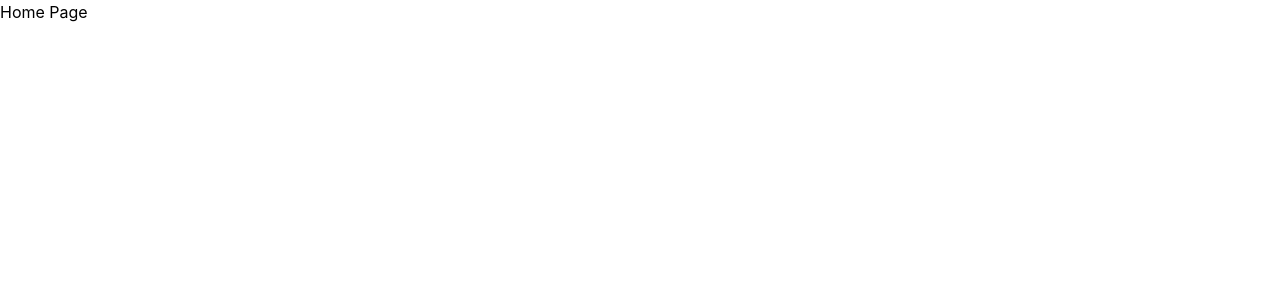
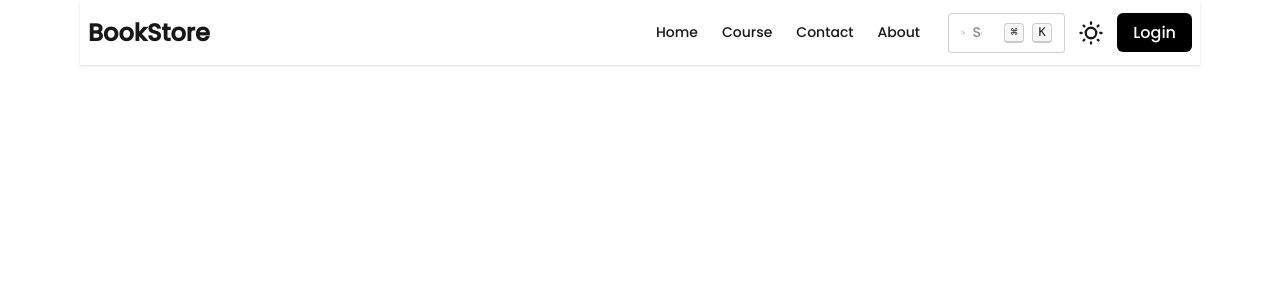
Before and after one commit to PrabinPoudel55/bookstore, a React app in the folder frontend/: page / in a window 1280 px wide. Shown: the top 300 px of the page. Built offline with nearby package versions, Linux system fonts and the light colour scheme; the HTML template or start-up script is replaced by a standard one.

Commit message:
created navbar

```diff
--- a/frontend/package.json
+++ b/frontend/package.json
@@ -21,10 +21,13 @@
     "@types/react": "^19.2.14",
     "@types/react-dom": "^19.2.3",
     "@vitejs/plugin-react": "^6.0.1",
+    "autoprefixer": "^10.5.0",
+    "daisyui": "^5.5.19",
     "eslint": "^10.3.0",
     "eslint-plugin-react-hooks": "^7.1.1",
     "eslint-plugin-react-refresh": "^0.5.2",
     "globals": "^17.6.0",
+    "postcss": "^8.5.14",
     "tailwindcss": "^4.3.0",
     "vite": "^8.0.12"
   }
--- a/frontend/src/App.jsx
+++ b/frontend/src/App.jsx
@@ -1,22 +1,11 @@
-import { BrowserRouter, Routes, Route } from "react-router-dom";
-
-function Home() {
-  return <h1>Home Page</h1>;
-}
-
-function About() {
-  return <h1>About Page</h1>;
-}
+import React from 'react';
+import Navbar from './components/Navbar';
 
 function App() {
-  return (
-    <BrowserRouter>
-      <Routes>
-        <Route path="/" element={<Home />} />
-        <Route path="/about" element={<About />} />
-      </Routes>
-    </BrowserRouter>
-  );
+  return (<>
+  <Navbar/>
+
+  </>)
 }
 
 export default App;
--- /dev/null
+++ b/frontend/src/components/Navbar.jsx
@@ -0,0 +1,87 @@
+import React from 'react'
+
+function Navbar() {
+  const navItems = (<>
+  <li><a>Home</a></li>
+      <li><a>Course</a></li>
+      <li><a>Contact</a></li>
+      <li><a>About</a></li>
+  </>)
+  return (
+    <><div className="max-w-screen-2xl container mx-auto px-20 px-4">
+        <div className="navbar bg-base-100 shadow-sm">
+  <div className="navbar-start">
+    <div className="dropdown">
+      <div tabIndex={0} role="button" className="btn btn-ghost lg:hidden">
+        <svg xmlns="http://www.w3.org/2000/svg" className="h-5 w-5" fill="none" viewBox="0 0 24 24" stroke="currentColor"> <path strokeLinecap="round" strokeLinejoin="round" strokeWidth="2" d="M4 6h16M4 12h8m-8 6h16" /> </svg>
+      </div>
+      <ul
+        tabIndex="-1"
+        className="menu menu-sm dropdown-content bg-base-100 rounded-box z-1 mt-3 w-52 p-2 shadow">
+        {navItems}
+      </ul>
+    </div>
+    <a className=" text-2xl font-bold cursor-pointer">BookStore</a>
+  </div>
+  <div className="navbar-end space-x-3">
+
+
+  <div className="navbar-center hidden lg:flex">
+    <ul className="menu menu-horizontal px-1">
+
+      {navItems}
+
+    </ul>
+  </div>
+  <div className="hidden md:block">
+    <label className="input">
+  <svg className="h-[1em] opacity-50" xmlns="http://www.w3.org/2000/svg" viewBox="0 0 24 24">
+    <g
+      strokeLinejoin="round"
+      strokeLinecap="round"
+      strokeWidth="2.5"
+      fill="none"
+      stroke="currentColor"
+    >
+      <circle cx="10" cy="10" r="10"></circle>
+      <path d="m21 21-4.3-4.3"></path>
+    </g>
+  </svg>
+  <input type="search" className="grow outline-none" placeholder="Search" />
+  <kbd className="kbd kbd-sm">⌘</kbd>
+  <kbd className="kbd kbd-sm">K</kbd>
+</label>
+  </div>
+  <label className="swap swap-rotate">
+  {/* this hidden checkbox controls the state */}
+  <input type="checkbox" className="theme-controller" value="synthwave" />
+
+  {/* sun icon */}
+  <svg
+    className="swap-off h-7 w-7 fill-current"
+    xmlns="http://www.w3.org/2000/sqvg"
+    viewBox="0 0 24 24">
+    <path
+      d="M5.64,17l-.71.71a1,1,0,0,0,0,1.41,1,1,0,0,0,1.41,0l.71-.71A1,1,0,0,0,5.64,17ZM5,12a1,1,0,0,0-1-1H3a1,1,0,0,0,0,2H4A1,1,0,0,0,5,12Zm7-7a1,1,0,0,0,1-1V3a1,1,0,0,0-2,0V4A1,1,0,0,0,12,5ZM5.64,7.05a1,1,0,0,0,.7.29,1,1,0,0,0,.71-.29,1,1,0,0,0,0-1.41l-.71-.71A1,1,0,0,0,4.93,6.34Zm12,.29a1,1,0,0,0,.7-.29l.71-.71a1,1,0,1,0-1.41-1.41L17,5.64a1,1,0,0,0,0,1.41A1,1,0,0,0,17.66,7.34ZM21,11H20a1,1,0,0,0,0,2h1a1,1,0,0,0,0-2Zm-9,8a1,1,0,0,0-1,1v1a1,1,0,0,0,2,0V20A1,1,0,0,0,12,19ZM18.36,17A1,1,0,0,0,17,18.36l.71.71a1,1,0,0,0,1.41,0,1,1,0,0,0,0-1.41ZM12,6.5A5.5,5.5,0,1,0,17.5,12,5.51,5.51,0,0,0,12,6.5Zm0,9A3.5,3.5,0,1,1,15.5,12,3.5,3.5,0,0,1,12,15.5Z" />
+  </svg>
+
+  {/* moon icon */}
+  <svg
+    className="swap-on h-7 w-7 fill-current"
+    xmlns="http://www.w3.org/2000/svg"
+    viewBox="0 0 24 24">
+    <path
+      d="M21.64,13a1,1,0,0,0-1.05-.14,8.05,8.05,0,0,1-3.37.73A8.15,8.15,0,0,1,9.08,5.49a8.59,8.59,0,0,1,.25-2A1,1,0,0,0,8,2.36,10.14,10.14,0,1,0,22,14.05,1,1,0,0,0,21.64,13Zm-9.5,6.69A8.14,8.14,0,0,1,7.08,5.22v.27A10.15,10.15,0,0,0,17.22,15.63a9.79,9.79,0,0,0,2.1-.22A8.11,8.11,0,0,1,12.14,19.73Z" />
+  </svg>
+</label>
+  <div className="">
+    <a className="bg-black text-white px-4 py-2 rounded-md hover:bg-slate-800 duration-300 cursor-pointer">Login</a>
+  </div>
+</div>
+</div>
+    </div>
+    </>
+  )
+}
+
+export default Navbar
--- a/frontend/src/index.css
+++ b/frontend/src/index.css
@@ -1 +1,8 @@
+@import url('https://fonts.googleapis.com/css2?family=Fredoka:wght@300..700&family=Poppins:wght@500&display=swap');
+
 @import "tailwindcss";
+@plugin "daisyui";
+
+body{
+    font-family:'poppins' , sans-serif;
+}
--- /dev/null
+++ b/frontend/tailwind.config.js
@@ -0,0 +1,11 @@
+/** @type {import('tailwindcss').Config} */
+export default {
+  content: [
+    "./index.html",
+    "./src/**/*.{js,ts,jsx,tsx}",
+  ],
+  theme: {
+    extend: {},
+  },
+  plugins: [require("daisyui")],
+}
```
Also changed, not shown: 1 other file (tests, documents, lock files or other folders).
